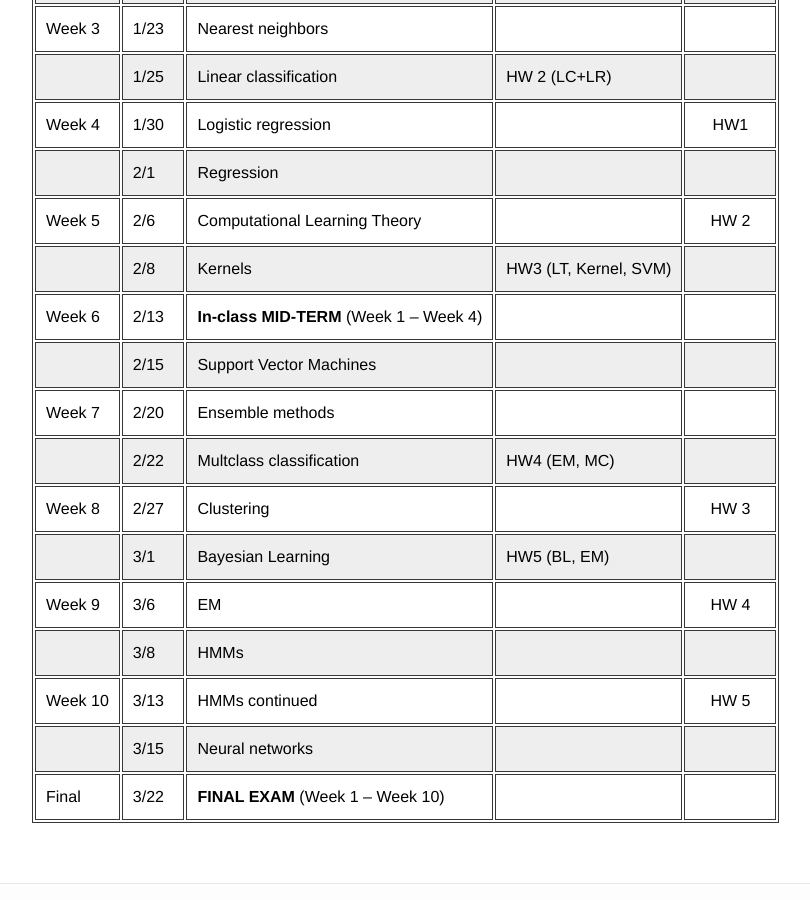
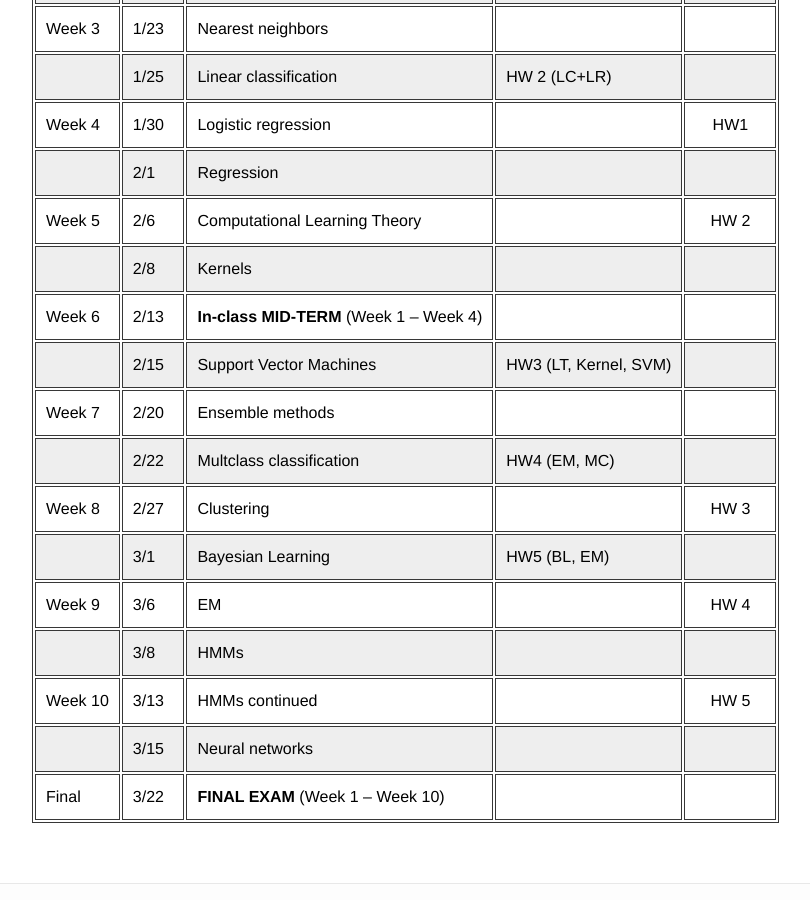
Before and after one commit to uclanlp/CSM146, a Jekyll site: the page built from 2_syllabus.md, in a window 1280 px wide and 900 px high, scrolled down 519 px. Shown: the whole window, without its empty margins (208-1018 px from the left). Built offline with Jekyll 4.4.1, drawn with Linux system fonts in a browser that asks for light colours.

```diff
--- a/2_syllabus.md
+++ b/2_syllabus.md
@@ -19,9 +19,9 @@ The following schedule is subjected to change.
 | Week 4 | 1/30	| Logistic regression |	 | HW1 |
 | 	 | 2/1  | Regression | | |
 | Week 5 | 2/6	| Computational Learning Theory	|  | HW 2 |
-|	 | 2/8	| Kernels	| HW3 (LT, Kernel, SVM) |
+|	 | 2/8	| Kernels	| |
 | Week 6 | 2/13	| **In-class MID-TERM** (Week 1 -- Week 4)	| |
-|	 | 2/15	| Support Vector Machines | |
+|	 | 2/15	| Support Vector Machines | HW3 (LT, Kernel, SVM) |
 | Week 7 | 2/20	| Ensemble methods | |
 |	 | 2/22	| Multclass classification | HW4 (EM, MC) | |
 | Week 8 | 2/27 | Clustering | | HW 3 |
```
